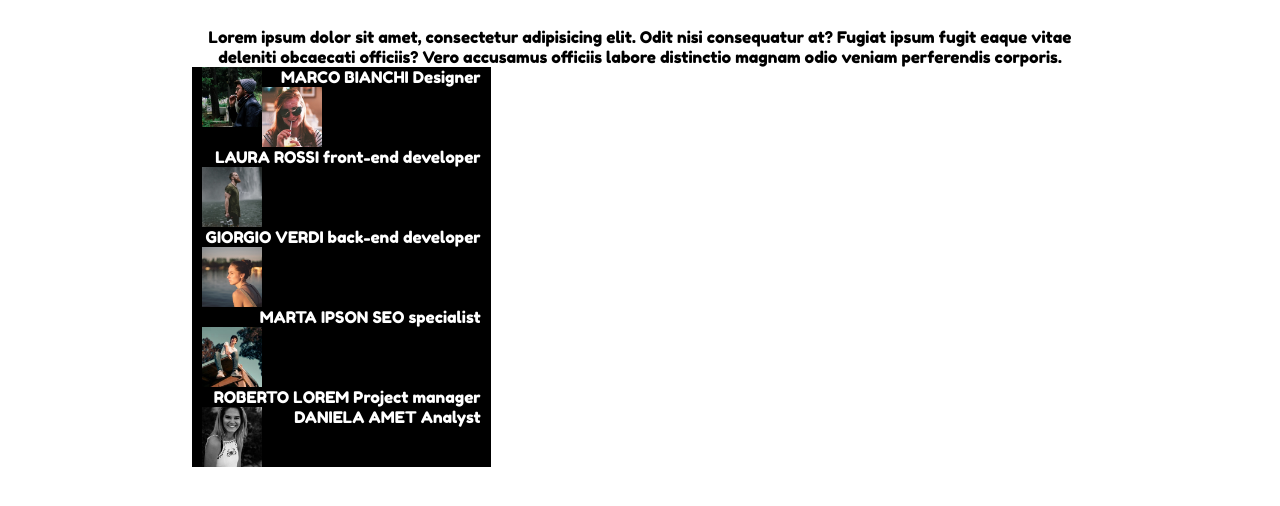
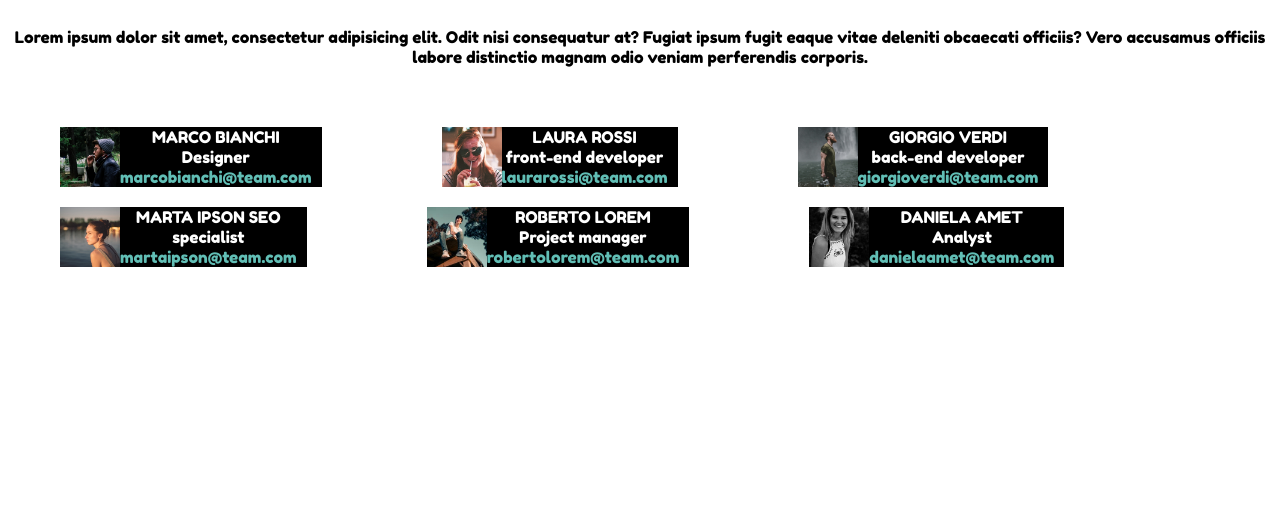
Before and after one commit to MayaSelena773/html-css-float-cards, a plain HTML site: page index.html in a window 1280 px wide. Shown: the part 72-578 px from the top of the page. Drawn offline with Linux system fonts and the light colour scheme.

Commit message:
floatend

```diff
--- a/index.html
+++ b/index.html
@@ -19,38 +19,69 @@
             <p>Lorem ipsum dolor sit amet, consectetur adipisicing elit. Odit nisi consequatur at? Fugiat ipsum fugit eaque vitae deleniti obcaecati officiis? Vero accusamus officiis labore distinctio magnam odio veniam perferendis corporis.</p>
         </div>
 
-        <div class="container" >
+        <div class="container">
             <!--six cards-->
             <section class="columns clearfix">
 
-                <div>
+                <div class="col">
                     <img src="img/male1.png" alt="male 1">
-                    <p class="content">MARCO BIANCHI Designer</p>
+                    <div class="content">MARCO BIANCHI
+                        <br>
+                        Designer
+                        <br>
+                        <span class="blue"> marcobianchi@team.com </span>
+                    </div>
+
                 </div>
 
-                <div>
+                <div class="col">
                     <img src="img/female1.png" alt="female 1">
-                    <p class="content">LAURA ROSSI front-end developer</p>
+                    <div class="content">LAURA ROSSI
+                        <br>
+                        front-end developer
+                        <br>
+                        <span class="blue">laurarossi@team.com</span>
+                    </div>
                 </div>
 
-                <div>
+                <div class="col">
                     <img src="img/male2.png" alt="male 2">
-                    <p class="content">GIORGIO VERDI back-end developer</p>
+                    <div class="content">GIORGIO VERDI
+                        <br>
+                        back-end developer
+                        <br>
+                        <span class="blue">giorgioverdi@team.com</span>
+                    </div>
                 </div>
 
-                <div>
+                <div class="col">
                     <img src="img/female2.png" alt="female 2">
-                    <p class="content">MARTA IPSON SEO specialist</p>
+                    <div class="content">MARTA IPSON SEO
+                        <br>
+                        specialist
+                        <br>
+                        <span class="blue">martaipson@team.com</span>
+                    </div>
                 </div>
 
-                <div>
+                <div class="col">
                     <img src="img/male3.png" alt="male 3">
-                    <p class="content">ROBERTO LOREM Project manager</p>
+                    <div class="content">ROBERTO LOREM
+                        <br>
+                        Project manager
+                        <br>
+                        <span class="blue">robertolorem@team.com</span>
+                    </div>
                 </div>
 
-                <div>
+                <div class="col">
                     <img src="img/female3.png" alt="female 3">
-                    <p class="content">DANIELA AMET Analyst</p>
+                    <div class="content">DANIELA AMET
+                        <br>
+                        Analyst
+                        <br>
+                        <span class="blue">danielaamet@team.com</span>
+                    </div>
                 </div>
 
 
--- a/style.css
+++ b/style.css
@@ -9,9 +9,10 @@ body{
     font-family: 'Fredoka One', cursive;
 }
 .container{
-    width: 70%;
+    width: 100%;
     margin:auto;
     text-align: center;
+    padding-bottom: 50px;
 }
 /*main*/
 .clearfix::after{
@@ -26,11 +27,17 @@ h1 {
 }
 
 .columns {
-     background-color: black;
      color:white ;
-     float: left;
-     width: calc(100% / 3);
-     padding: 0 10px;
+
+}
+
+.col{
+    background-color: black;
+    float: left;
+    padding-right: 10px;
+    margin: 10px 60px;
+
+
 }
 
 img {
@@ -42,4 +49,9 @@ img {
 .content {
     float: right;
     width: calc(100%- 160px);
+
 }
+
+.blue{
+    color: rgb(97, 190, 181);
+}
```
